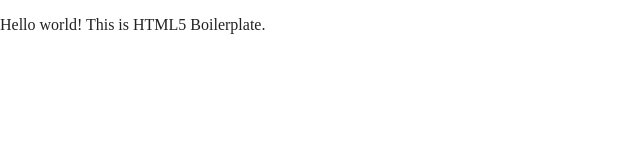
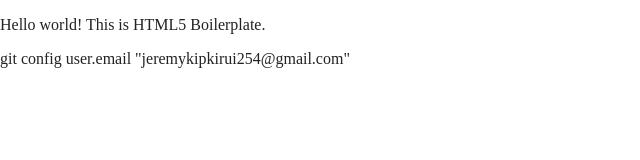
Before and after one commit to Jerrobzz/Food-app, a website built with Parcel: page index.html in a window 1280 px wide. Shown: the whole page, without its empty margins (0-640 px from the left). Built offline with nearby package versions, Linux system fonts and the light colour scheme.

Commit message:
first commit

```diff
--- a/index.html
+++ b/index.html
@@ -39,3 +39,4 @@
 </body>
 
 </html>
+ git config  user.email "jeremykipkirui254@gmail.com"
```
